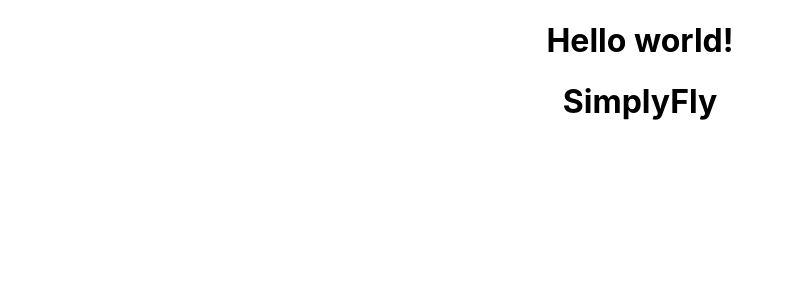
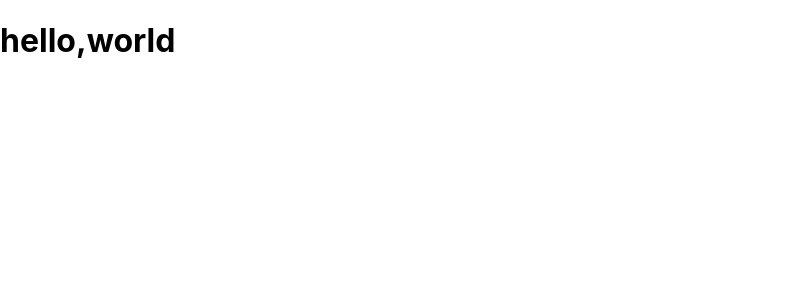
Before and after one commit to AshajanetR/simplyfly-frontend, a React (Create React App) app: page / in a window 1280 px wide. Shown: the top 300 px of the page, without its empty margins (0-792 px from the left). Built offline with nearby package versions, Linux system fonts and the light colour scheme.

Commit message:
modified app.js

```diff
--- a/src/App.js
+++ b/src/App.js
@@ -1,14 +1,10 @@
-import logo from './logo.svg';
-import './App.css';
 
-function App() {
+const App = () => {
   return (
-    <div className="App">
-      <h1>Hello world!</h1>
-      <h1>SimplyFly</h1>
-
+    <div>
+      <h1>hello,world</h1>
     </div>
-  );
+  )
 }
 
 export default App;
```
